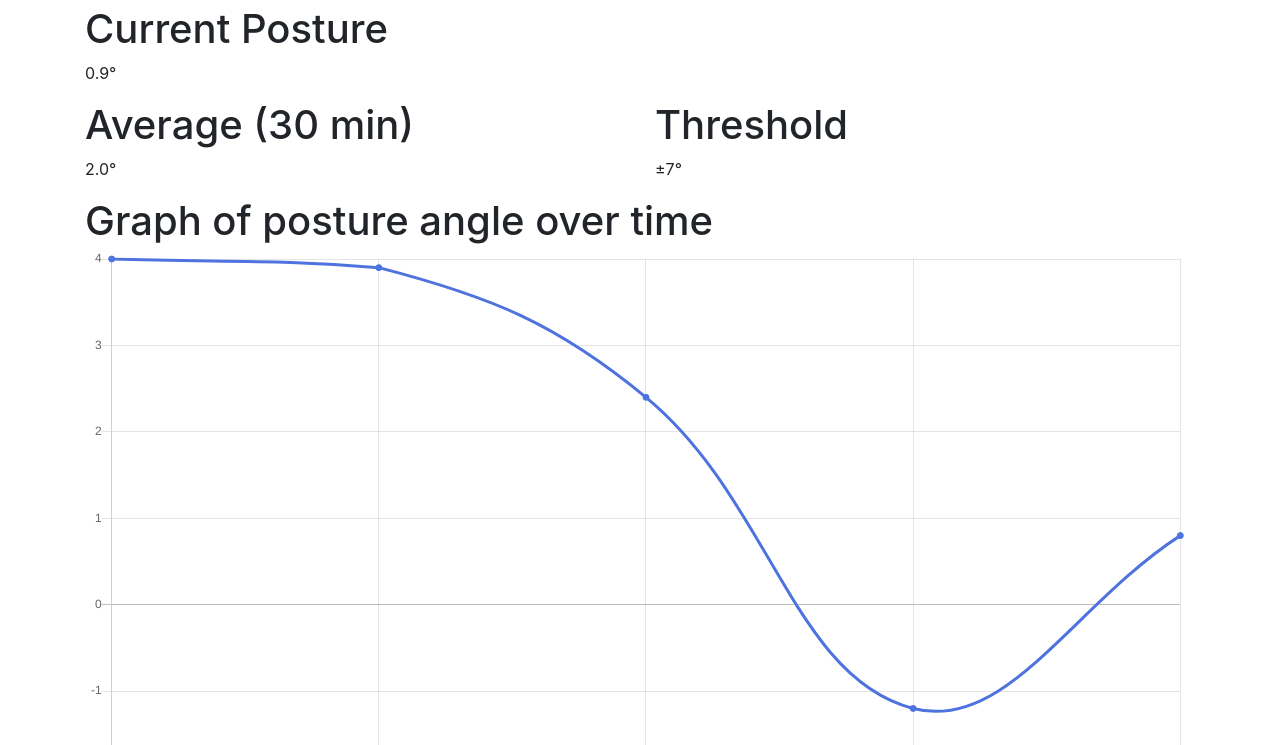
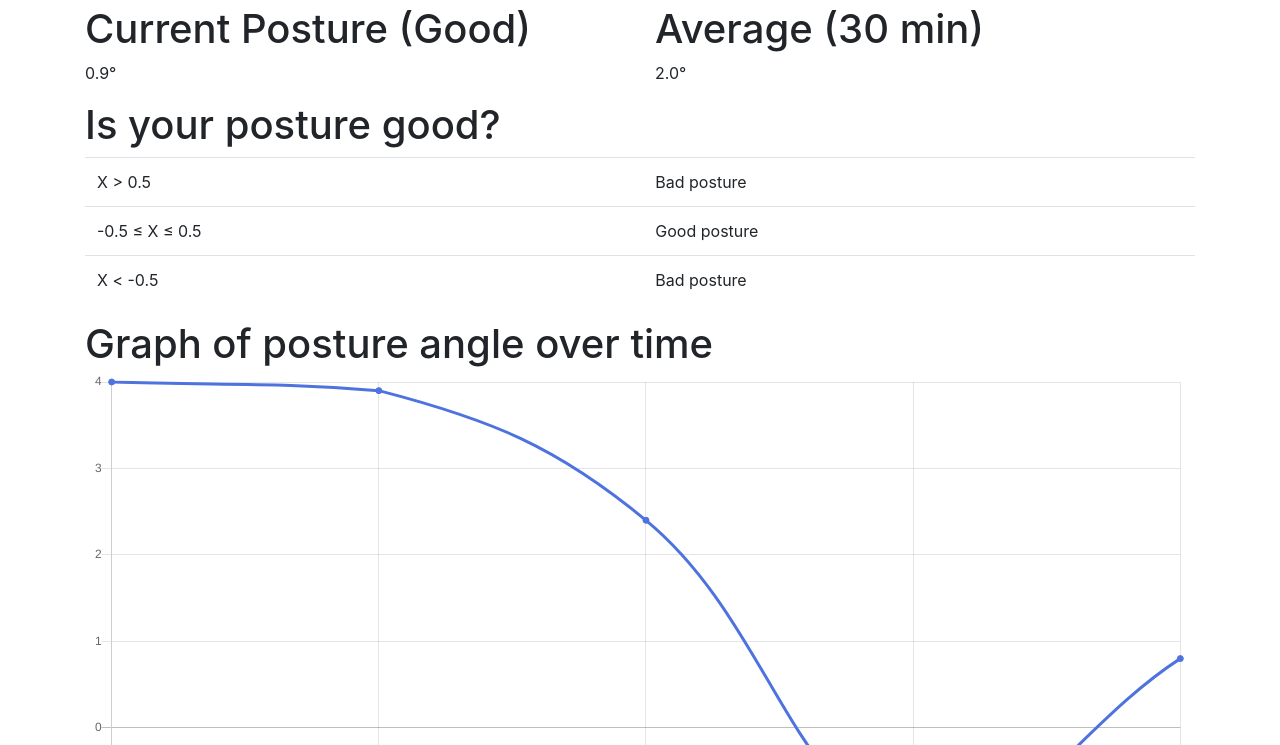
Before and after one commit to Posture-Correction-Inc/Posture-Straight, a plain HTML site: page docs/index.html in a window 1280 px wide. Shown: the part 51-796 px from the top of the page. Drawn offline with Linux system fonts and the light colour scheme.

Commit message:
Add posture key

```diff
--- a/docs/index.html
+++ b/docs/index.html
@@ -33,19 +33,36 @@
     <div>
         <div class="container">
             <div class="row">
-                <div class="col-md-12">
-                    <h1 id="Data" class="anchor">Current Posture</h1>
+                <div class="col-md-6">
+                    <h1 id="Data" class="anchor">Current Posture (Good)</h1>
                     <p>0.9°<br></p>
+                </div>
+                <div class="col-md-6">
+                    <h1>Average (30 min)<br></h1>
+                    <p>2.0°<br></p>
                 </div>
             </div>
             <div class="row">
-                <div class="col-md-6">
-                    <h1>Average (30 min)</h1>
-                    <p>2.0°<br></p>
-                </div>
-                <div class="col-md-6">
-                    <h1>Threshold</h1>
-                    <p>±7°<br></p>
+                <div class="col">
+                    <h1>Is your posture good?</h1>
+                    <div class="table-responsive table-hover">
+                        <table class="table">
+                            <tbody>
+                                <tr>
+                                    <td>X &gt; 0.5</td>
+                                    <td>Bad posture</td>
+                                </tr>
+                                <tr>
+                                    <td>-0.5 ≤ X ≤ 0.5</td>
+                                    <td>Good posture</td>
+                                </tr>
+                                <tr>
+                                    <td>X &lt; -0.5</td>
+                                    <td>Bad posture</td>
+                                </tr>
+                            </tbody>
+                        </table>
+                    </div>
                 </div>
             </div>
             <div class="row">
```
